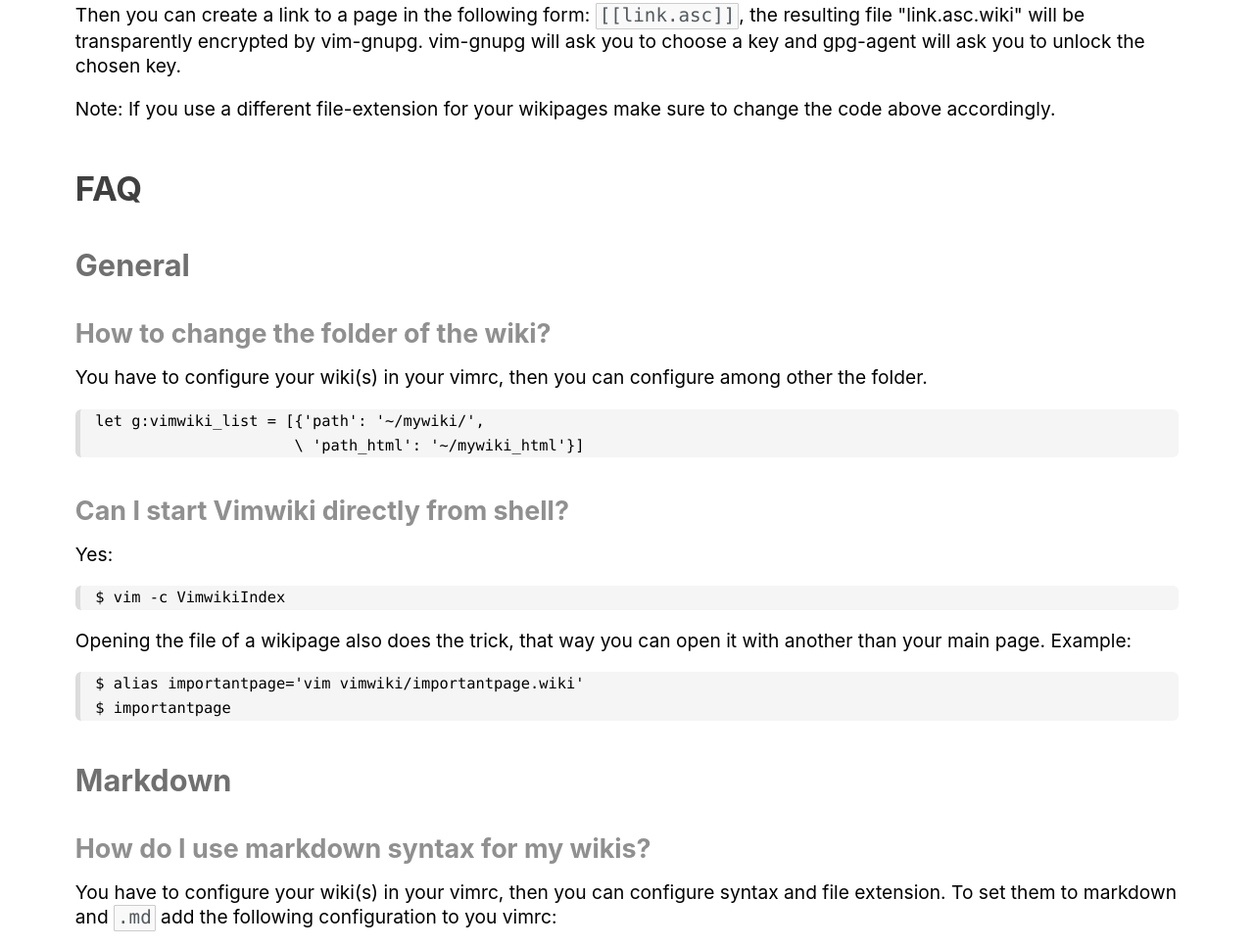
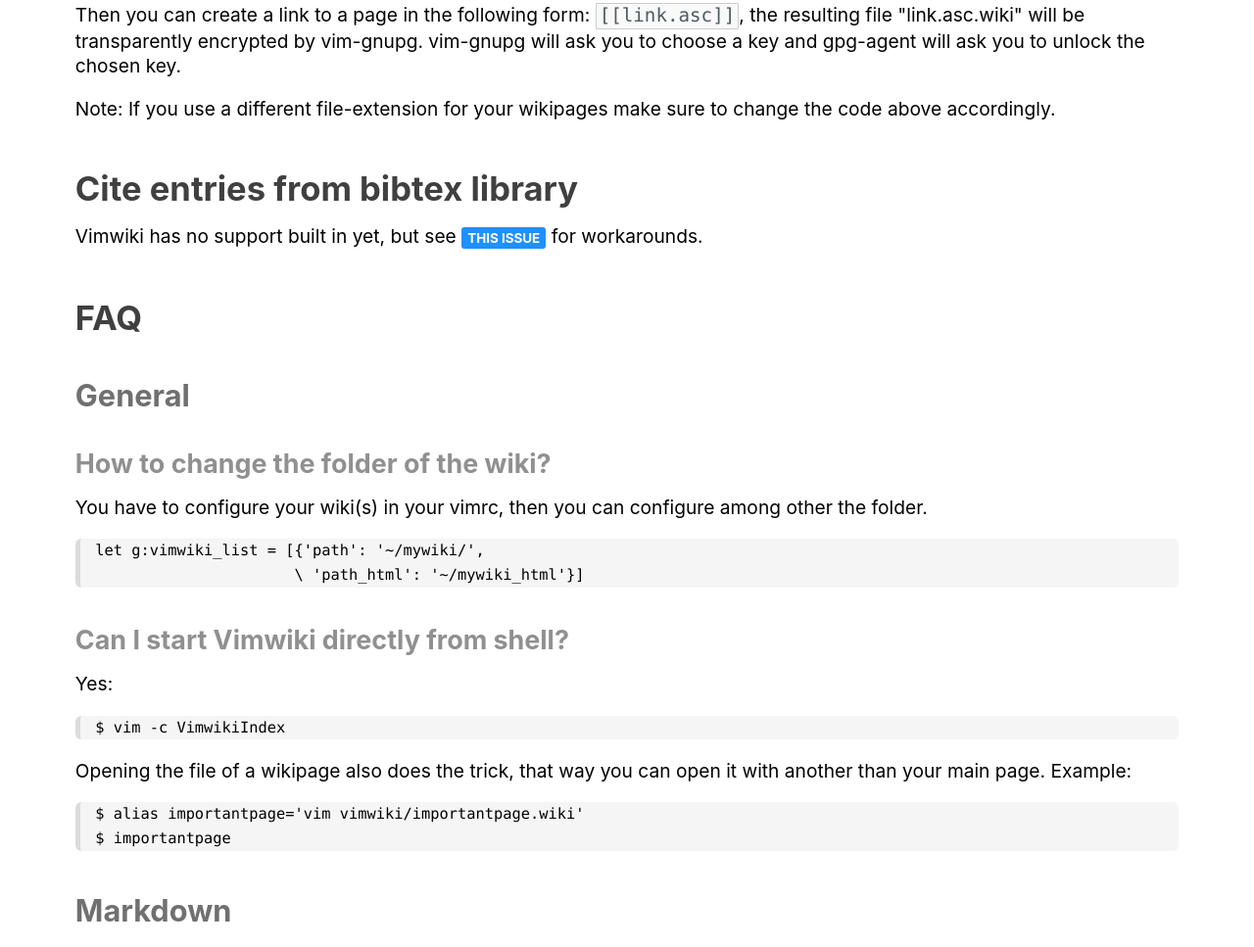
Before and after one commit to vimwiki/vimwikiwiki, a plain HTML site: page docs/Tips and Snips.html in a window 1280 px wide. Shown: the part 1802-2769 px from the top of the page at 98% size. Drawn offline with Linux system fonts and the light colour scheme.

Commit message:
Add link to workaround for citations

```diff
--- a/docs/Tips and Snips.html
+++ b/docs/Tips and Snips.html
@@ -4,6 +4,7 @@
 <link rel="Stylesheet" type="text/css" href="style.css">
 <title>Tips and Snips</title>
 <meta http-equiv="Content-Type" content="text/html; charset=utf-8">
+<meta name="viewport" content="width=device-width, initial-scale=1">
 </head>
 <body>
 
@@ -110,6 +111,11 @@
 change the code above accordingly.
 </p>
 
+<div id="Tips and Snips-Cite entries from bibtex library"><h2 id="Cite entries from bibtex library" class="header"><a href="#Tips and Snips-Cite entries from bibtex library">Cite entries from bibtex library</a></h2></div>
+<p>
+Vimwiki has no support built in yet, but see <a href="https://github.com/vimwiki/vimwiki/issues/361">this issue</a> for workarounds.
+</p>
+
 <div id="Tips and Snips-FAQ"><h2 id="FAQ" class="header"><a href="#Tips and Snips-FAQ">FAQ</a></h2></div>
 
 <div id="Tips and Snips-FAQ-General"><h3 id="General" class="header"><a href="#Tips and Snips-FAQ-General">General</a></h3></div>
```
Also changed, not shown: 1 other file.
